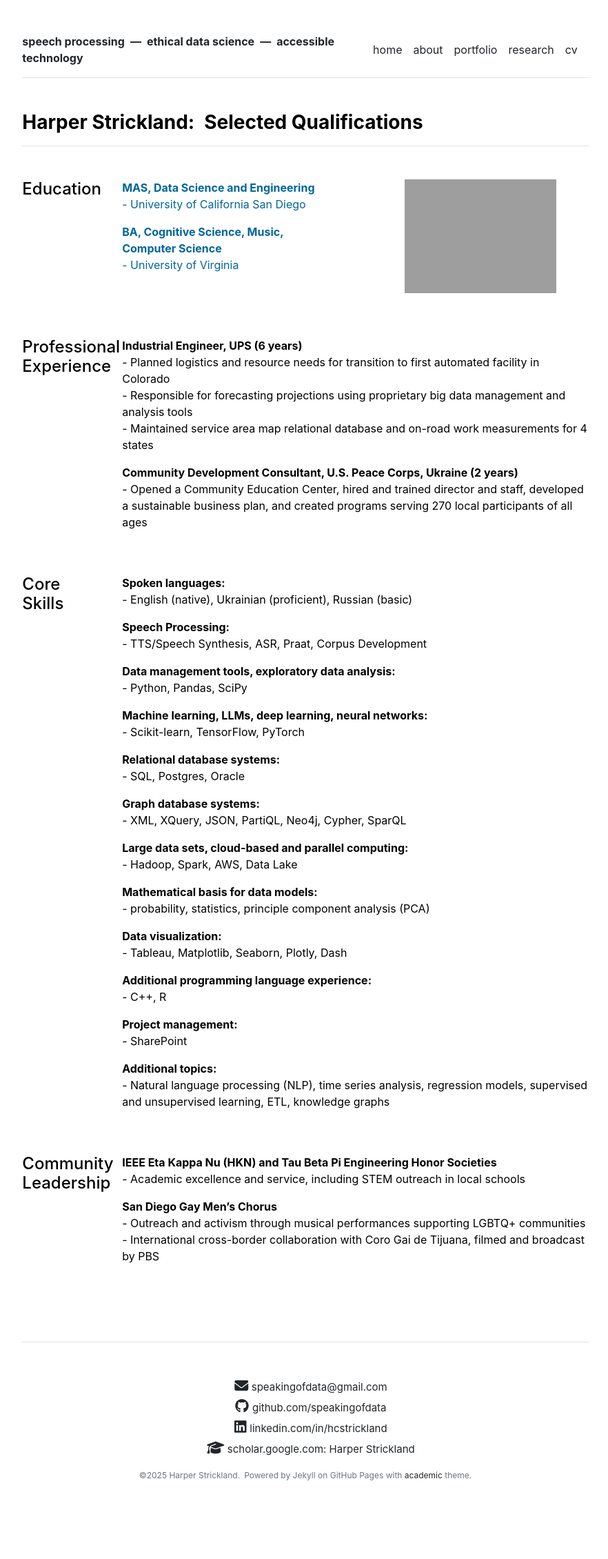
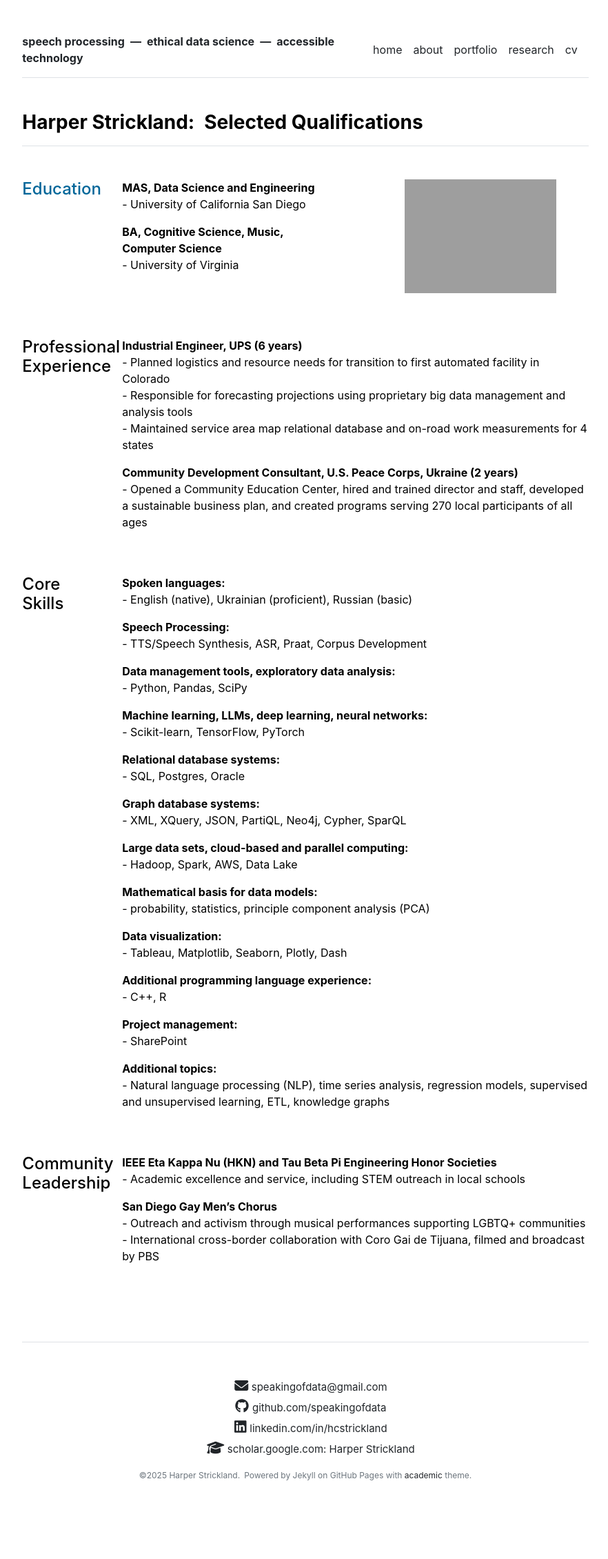
Before and after one commit to speakingofdata/speakingofdata.github.io, a Jekyll site: the page built from about.md, in a window 1280 px wide. Shown: the whole page at 69% size, without its empty margins (197-1079 px from the left). Built offline with Jekyll 4.4.1, drawn with Linux system fonts in a browser that asks for light colours; nearby versions of some CDN libraries.

Commit message:
Update about.html

```diff
--- a/_layouts/about.html
+++ b/_layouts/about.html
@@ -9,11 +9,11 @@ layout: default
     <h3 class="fw-bold border-bottom pb-3 mb-5">Harper Strickland:&ensp;Selected Qualifications</h3>
     <div class="row g-5 mb-5">
       <div class="col-md-2">
-        <h4>Education</h4>
+        <h4 style="color:#006699;">Education</h4>
       </div>
       <div class="col-md-5">
         {% for section in site.data.about.education %}
-          <p style="color:#006699;"><b>{{ section.title }}</b><br>
+          <p><b>{{ section.title }}</b><br>
           - {{ section.description }}</p>
         {% endfor %}
       </div>
```
